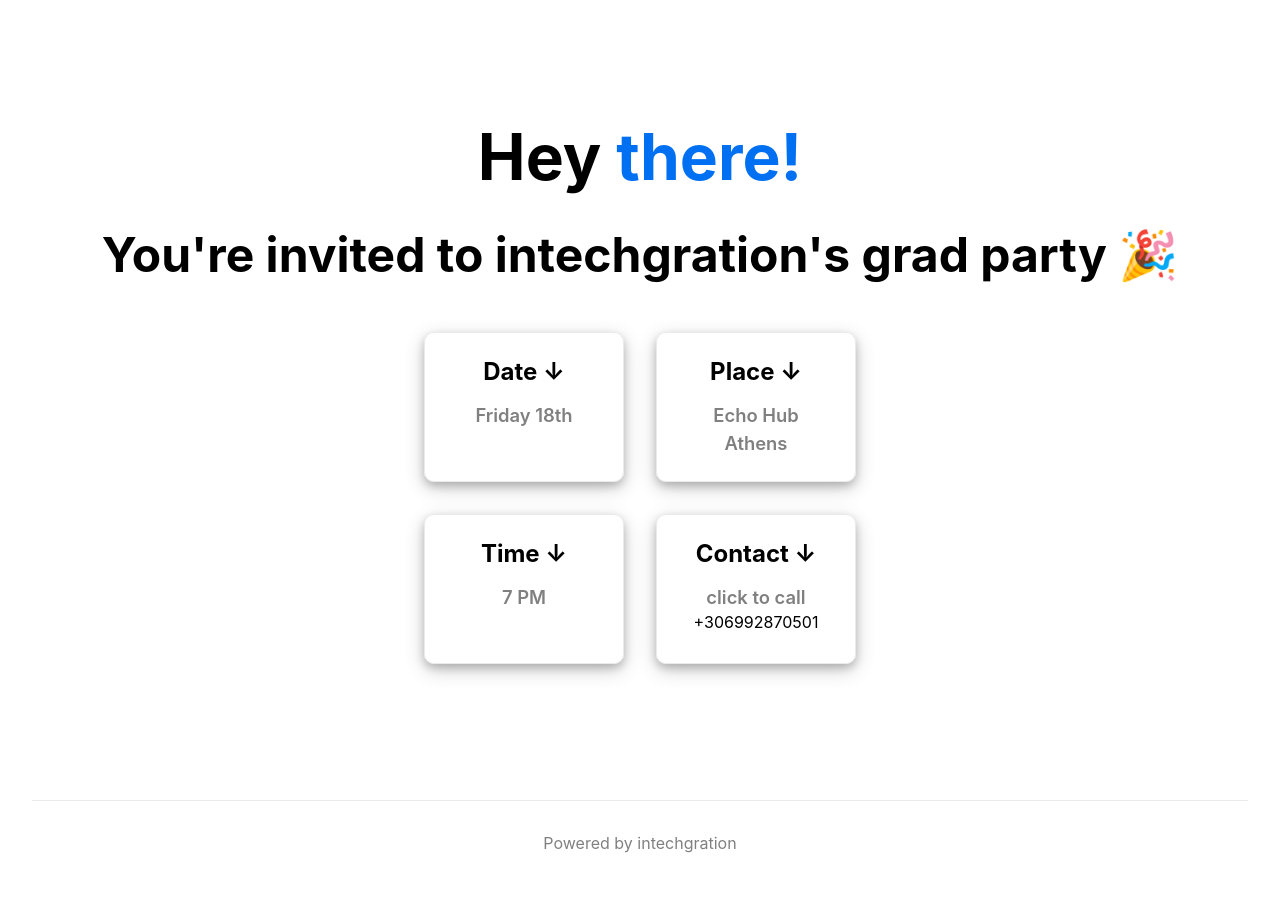
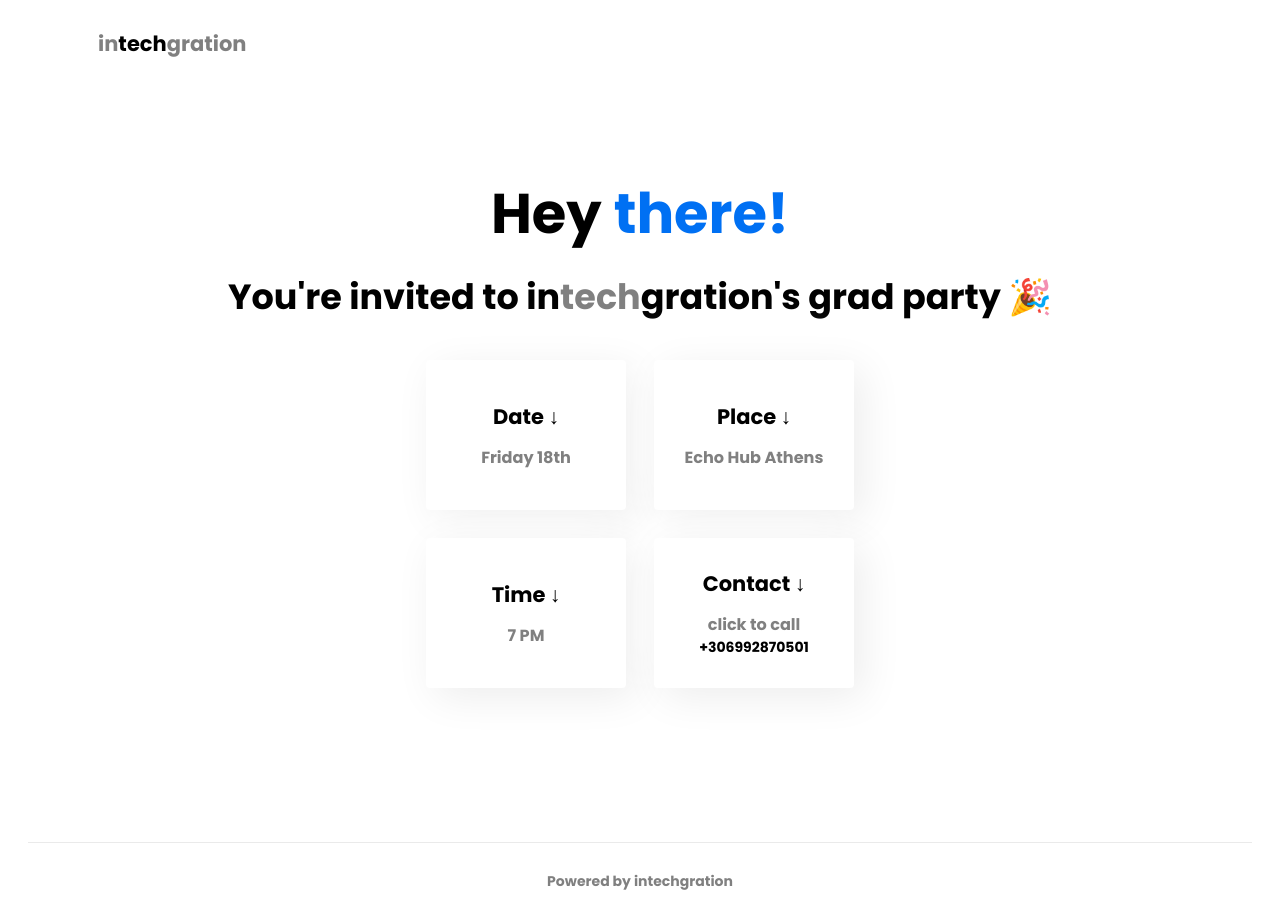
Before and after one commit to Abed42/grad-party-invite-1, a Next.js app: page / in a window 1280 px wide. Before the commit the page ends 885 px from the top, so only its background shows below. Built offline with nearby package versions, Linux system fonts and the light colour scheme.

Commit message:
updated asthetics

```diff
--- a/pages/index.js
+++ b/pages/index.js
@@ -1,65 +1,78 @@
-import Head from 'next/head'
-import Image from 'next/image'
-import styles from '../styles/Home.module.css'
-import Navbar  from '../comps/Navbar'
-import { useRouter } from 'next/router'
+import Head from "next/head"
+import styles from "../styles/Home.module.css"
+import Navbar from "../comps/Navbar"
+import { useRouter } from "next/router"
+
 export default function Home() {
-  const router = useRouter();
-  const {name} = router.query
-  console.log(name)
+  const router = useRouter()
+  const { name } = router.query
   return (
     <div className={styles.container}>
       <Head>
+        <title>Create Next App</title>
+        <meta
+          name="description"
+          content="Generated by create next app"
+        />
+        <link rel="icon" href="/favicon.ico" />
+
+        <link rel="preconnect" href="https://fonts.googleapis.com" />
+        <link
+          rel="preconnect"
+          href="https://fonts.gstatic.com"
+          crossorigin
+        />
+        <link
+          href="https://fonts.googleapis.com/css2?family=Poppins:wght@700&display=swap"
+          rel="stylesheet"
+        />
+      </Head>
       <Navbar />
-        <title>Create Next App</title>
-        <meta name="description" content="Generated by create next app" />
-        <link rel="icon" href="/favicon.ico" />
-      </Head>
 
       <main className={styles.main}>
         <h1 className={styles.title}>
-          Hey <span className={styles.name}>{name === undefined ? "there" : name}!</span>
+          Hey{" "}
+          <span className={styles.name}>
+            {name === undefined ? "there" : name}!
+          </span>
         </h1>
-        <h1 className={styles.inviteText}>{"You're invited to intechgration's grad party  🎉 "}</h1>
-
-
+        <h1 className={styles.inviteText}>
+          {"You're invited to "}
+          <span>
+            in<span style={{ color: "gray" }}>tech</span>gration
+          </span>
+          {"'s grad party  🎉 "}
+        </h1>
 
         <div className={styles.grid}>
-          <a  className={styles.card}>
+          <a className={styles.card}>
             <h2>Date &darr;</h2>
             <p>Friday 18th</p>
           </a>
 
-          <a href='https://goo.gl/maps/XuBjmnA3fYjS1vSh8' className={styles.card}>
+          <a
+            href="https://goo.gl/maps/XuBjmnA3fYjS1vSh8"
+            className={styles.card}
+          >
             <h2>Place &darr;</h2>
             <p>Echo Hub Athens</p>
           </a>
 
-          <a
-
-            className={styles.card}
-          >
+          <a className={styles.card}>
             <h2>Time &darr;</h2>
             <p>7 PM</p>
           </a>
 
-          <a
-            href="tel:+306992870501"
-            className={styles.card}
-          >
+          <a href="tel:+306992870501" className={styles.card}>
             <h2>Contact &darr;</h2>
             <p>click to call</p>
             <a>+306992870501</a>
-
           </a>
         </div>
       </main>
 
       <footer className={styles.footer}>
-
-          Powered by{' '} in<span className="footerTech">tech</span>gration
-
-
+        Powered by in<span className="footerTech">tech</span>gration
       </footer>
     </div>
   )
--- a/styles/Home.module.css
+++ b/styles/Home.module.css
@@ -21,13 +21,13 @@
   align-items: center;
 }
 
-.footer  {
+.footer {
   display: flex;
   justify-content: center;
   align-items: center;
   flex-grow: 1;
   color: gray;
-  font:bold;
+  font: bold;
 }
 
 .title a {
@@ -48,7 +48,7 @@
 }
 
 .inviteText {
-  font-size: 3rem;
+  font-size: 2.5rem;
   text-align: center;
 }
 /* .title,
@@ -67,8 +67,8 @@
   border-radius: 5px;
   padding: 0.75rem;
   font-size: 1.1rem;
-  font-family: Menlo, Monaco, Lucida Console, Liberation Mono, DejaVu Sans Mono,
-    Bitstream Vera Sans Mono, Courier New, monospace;
+  font-family: Menlo, Monaco, Lucida Console, Liberation Mono,
+    DejaVu Sans Mono, Bitstream Vera Sans Mono, Courier New, monospace;
 }
 
 .grid {
@@ -83,19 +83,18 @@
 .card {
   margin: 1rem;
   padding: 1.5rem;
-  text-align: left;
+  text-align: center;
   color: inherit;
   text-decoration: none;
-  border: 1px solid #eaeaea;
-  border-radius: 10px;
   transition: color 0.15s ease, border-color 0.15s ease;
-  /* : 300px; */
+  display: grid;
+  place-content: center;
   height: 150px;
-  width: 200px;
-  box-shadow: 0 4px 8px 0 rgba(0, 0, 0, 0.2), 0 6px 20px 0 rgba(0, 0, 0, 0.19);
-  text-align: center;
+  min-width: 200px;
+  border-radius: 4px;
+  background: #ffffff;
+  box-shadow: 9px 9px 41px #ededed, -9px -9px 41px #ffffff;
 }
-
 
 .card:hover,
 .card:focus,
@@ -112,11 +111,10 @@
 .card p {
   margin: 0;
   font-size: 1.15rem;
-  font:bold;
+  font: bold;
   font-weight: 600;
   line-height: 1.5;
-  color: gray
-
+  color: gray;
 }
 
 .logo {
@@ -128,7 +126,7 @@
   color: #0070f3;
 }
 .tech {
-  color: black
+  color: black;
 }
 .logo {
   height: 1em;
@@ -136,7 +134,7 @@
   color: gray;
 }
 .footerTech {
-  color: black
+  color: black;
 }
 
 @media (max-width: 600px) {
--- a/styles/globals.css
+++ b/styles/globals.css
@@ -2,8 +2,10 @@ html,
 body {
   padding: 0;
   margin: 0;
-  font-family: -apple-system, BlinkMacSystemFont, Segoe UI, Roboto, Oxygen,
-    Ubuntu, Cantarell, Fira Sans, Droid Sans, Helvetica Neue, sans-serif;
+  font-family: -apple-system, BlinkMacSystemFont, Segoe UI, Roboto,
+    Oxygen, Ubuntu, Cantarell, Fira Sans, Droid Sans, Helvetica Neue,
+    sans-serif;
+  font-family: "Poppins", sans-serif;
 }
 
 a {
@@ -20,11 +22,29 @@ a {
   margin-top: 2rem;
   margin-left: 5rem;
   color: gray;
-
 }
 .name {
   color: #0070f3;
 }
 .tech {
-  color: black
+  color: black;
 }
+
+:root {
+  --responsive-font-size: 10px;
+}
+html {
+  font-size: var(--responsive-font-size);
+}
+@media screen and (min-width: 320px) {
+  html {
+    font-size: calc(
+      var(--responsive-font-size) + 6 * ((100vw - 320px) / 680)
+    );
+  }
+}
+@media screen and (min-width: 1000px) {
+  html {
+    font-size: 14px;
+  }
+}
```
Also changed, not shown: 1 other file (tests, documents, lock files or other folders).
